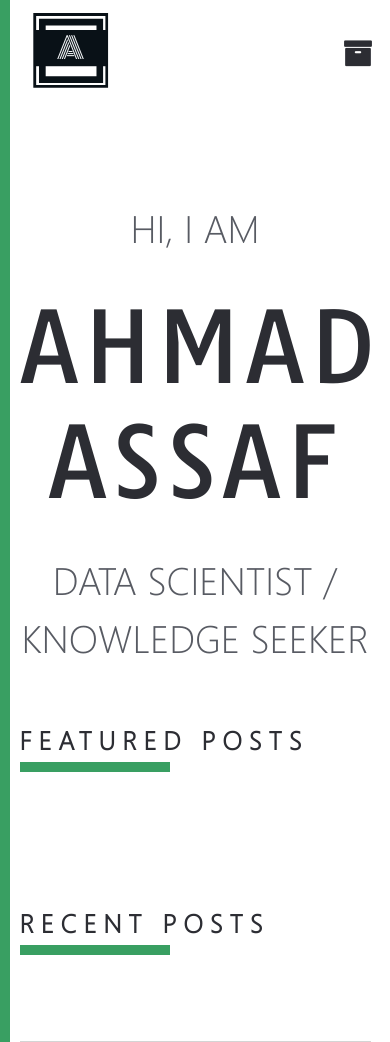
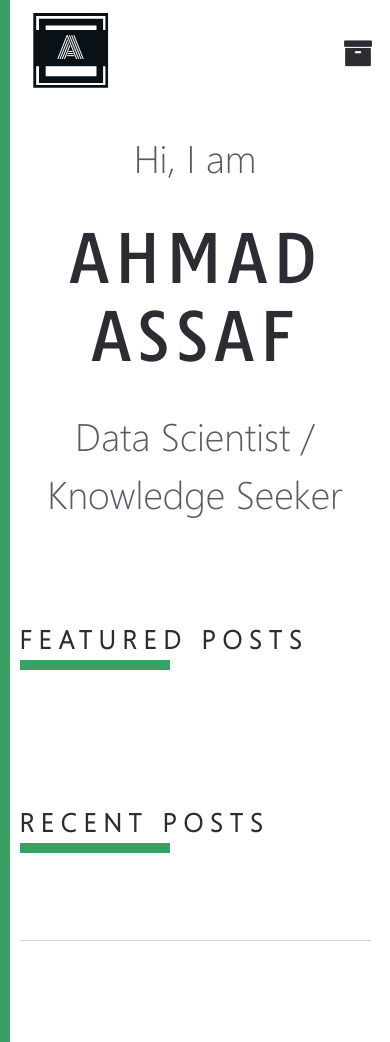
Before and after one commit to ahmadassaf/blog-core, a Jekyll site: the page built from index.md, in a window 390 px wide and 1042 px high. Built offline with Jekyll 4.4.1, drawn with Linux system fonts in a browser that asks for light colours; a script that is not in the unit is left out.

Commit message:
few CSS fixes

```diff
--- a/assets/_sass/partials/home.scss
+++ b/assets/_sass/partials/home.scss
@@ -163,12 +163,16 @@
 @media screen and (max-width:650px) {
 
     .homepage .main-title {
+
+      	margin: 130px 0 50px;
+
         h1 {
-            font-size: 2.5em;
+            font-size: 1.7em;
             text-align:center;
         }
 
         h4 {
+        	text-transform: none;
             display:block;
         }
     }
--- a/assets/_sass/partials/post/post-header.scss
+++ b/assets/_sass/partials/post/post-header.scss
@@ -34,7 +34,7 @@
 
         position: relative;
         display: table;
-        margin: 100px 0 0;
+        margin: 110px 0 0;
         width: 100%;
 
         .section-title {
```
Also changed, not shown: assets/_sass/_base.scss (line endings or trailing spaces).
